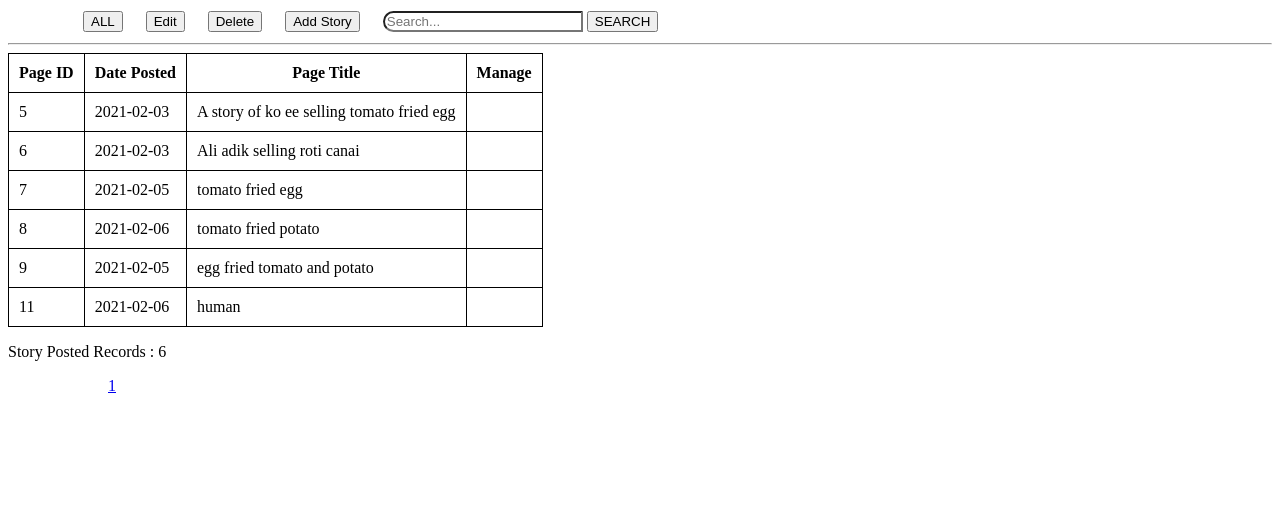
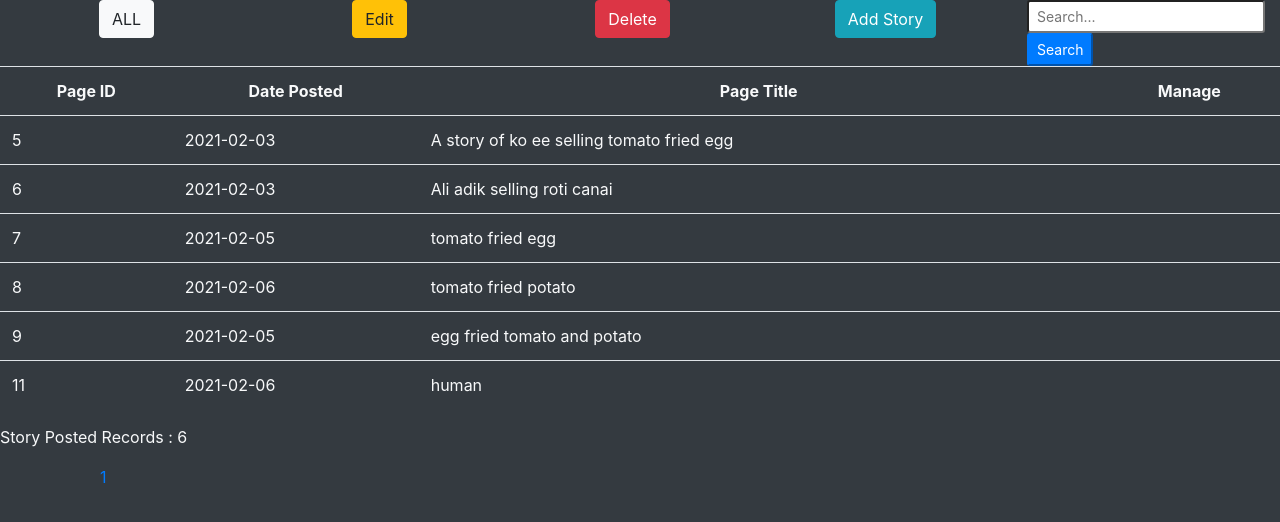
Before and after one commit to Kingsleyyong/Pandemonium-19, a PHP site: the page made by admin/manage testimonial.php in a window 1280 px wide. Shown: the top 522 px of the page. Run offline with PHP 8.4, Linux system fonts and the light colour scheme; data comes from the database, SQL or seed files in the repository.

Commit message:
admin-contact-testimonial-story styling

```diff
--- a/admin/manage testimonial.php
+++ b/admin/manage testimonial.php
@@ -5,64 +5,38 @@
     <title>Title</title>
     <link href="manage%20testimonial.css">
     <link href="https://cdnjs.cloudflare.com/ajax/libs/font-awesome/4.7.0/css/font-awesome.min.css">
-    <style>
-        ._button:hover{
-            background-color: #232F57;
-            color: #FAFFFF;
-            cursor: pointer;
-            outline: none;
-            border: none;
-        }
-
-        ._button:active{
-            background-color: #E4D9FF;
-            color: #FAFFFF;
-            cursor: pointer;
-        }
-        .dots {
-            display: inline-block;
-            width: 400px;
-            white-space: nowrap;
-            overflow: hidden !important;
-            text-overflow: ellipsis;
-        }
-
-        #testitable table, #testitable th, #testitable tr, #testitable td{
-            border: 1pt solid black;
-            border-collapse: collapse;
-            padding: 10px;
-        }
-
-
-    </style>
+    <link rel="stylesheet" href="https://maxcdn.bootstrapcdn.com/bootstrap/4.0.0/css/bootstrap.min.css" integrity="sha384-Gn5384xqQ1aoWXA+058RXPxPg6fy4IWvTNh0E263XmFcJlSAwiGgFAW/dAiS6JXm" crossorigin="anonymous">
 </head>
-<body>
-<table >
-    <tr>
-        <td style="padding-left: 50px" >
-        <td style="padding-left: 20px"><button class="_button" onclick="location.href = 'manage testimonial.php'">ALL</button></td>
-        <td style="padding-left: 20px"><button class="_button" onclick="location.href = 'manage testimonial_edit.php'">Edit</button></td>
-        <td style="padding-left: 20px"><button class="_button" onclick="location.href='manage testimonial_delete.php'">Delete</button></td>
-        <td style="padding-left: 20px" ><button class="_button" onclick="location.href = 'addStory.php'">Add Story</button></td>
-        <td style="padding-left: 20px">
-            <form class="search_box" name="search_testimonial" method="post">
-                <input type="search" spellcheck="false" placeholder="Search..." style="width:200px;
-                 border-bottom-left-radius: 30px;border-top-left-radius: 30px"
-                       name="search" id="search_text">
-                <input class="_button" type="submit" value="SEARCH">
-            </form>
-        </td>
-        </td>
-    </tr>
-</table>
-<hr>
+<body class="bg-dark text-light">
+    <div class="container-fluid">
+        <div class="row">
+            <div class="col">
+                <button class="btn btn-light mx-auto d-block" onclick="location.href = 'manage testimonial.php'">ALL</button>
+            </div>
+            <div class="col">
+                <button class="btn btn-warning mx-auto d-block" onclick="location.href = 'manage testimonial_edit.php'">Edit</button>
+            </div>
+            <div class="col">
+                <button class="btn btn-danger mx-auto d-block" onclick="location.href='manage testimonial_delete.php'">Delete</button>
+            </div>
+            <div class="col">
+                <button class="btn btn-info mx-auto d-block" onclick="location.href = 'addStory.php'">Add Story</button>
+            </div>
+            <div class="col mx-auto d-block">
+                <form name="search_testimonial" method="post">
+                    <input type="search" class="form-control-sm" spellcheck="false" placeholder="Search..." name="search" id="search_text">
+                    <input class="btn-sm btn-primary" type="submit" value="Search">
+                </form>
+            </div>
+        </div>
+    </div>
 <div id="testitable">
-    <table>
+    <table class="table">
         <tr>
-            <th>Page ID</th>
-            <th>Date  Posted</th>
-            <th>Page Title</th>
-            <th>Manage</th>
+            <th scope="col" class="text-center">Page ID</th>
+            <th scope="col" class="text-center">Date  Posted</th>
+            <th scope="col" class="text-center">Page Title</th>
+            <th scope="col" class="text-center">Manage</th>
         </tr>
         <?php include "data_connection.php";
 
```
Also changed, not shown: admin/Contact List.php (+24 -35 lines), admin/Contact View More Detail.php (+15 -26 lines), admin/story_edit.php (+37 -35 lines).
